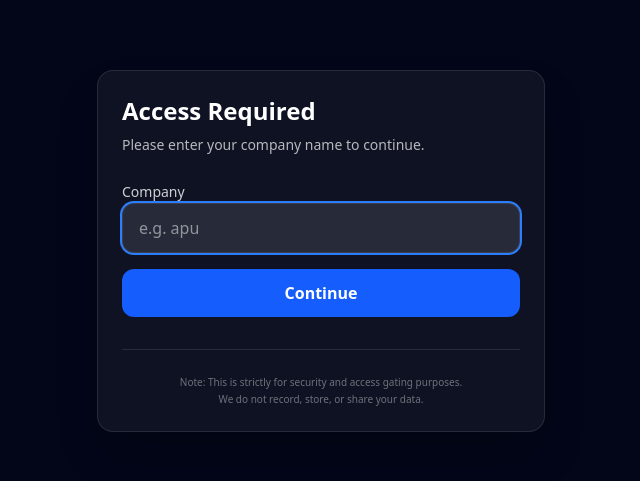
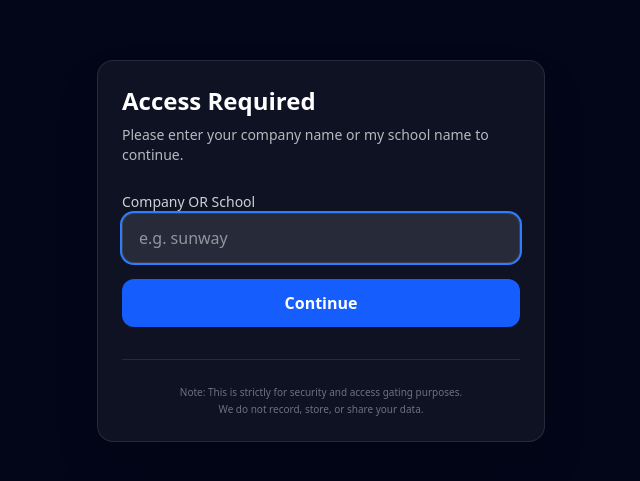
Before and after one commit to Teowwwzx/CV, a Next.js app in the folder cv-app/: page /access in a window 1280 px wide. Shown: the part 149-630 px from the top of the page, without its empty margins (319-959 px from the left). Built offline with nearby package versions, Linux system fonts and the light colour scheme.

Commit message:
docs(access): update access form text and placeholder
Update the instruction text to include school name as valid input and change placeholder example from "apu" to "sunway" to better reflect current requirements

```diff
--- a/cv-app/src/app/access/page.tsx
+++ b/cv-app/src/app/access/page.tsx
@@ -34,17 +34,17 @@ function AccessForm() {
       <div className="w-full max-w-md bg-white/5 border border-white/10 rounded-2xl p-6 shadow-2xl">
         <h1 className="text-2xl font-bold mb-2">Access Required</h1>
         <p className="text-white/70 text-sm mb-6">
-          Please enter your company name to continue.
+          Please enter your company name or my school name to continue.
         </p>
 
         <form onSubmit={submit} className="space-y-4">
           <div className="space-y-2">
-            <label className="text-sm font-medium text-white/80">Company</label>
+            <label className="text-sm font-medium text-white/80">Company OR School</label>
             <input
               value={company}
               onChange={(e) => setCompany(e.target.value)}
               className="w-full rounded-xl bg-white/10 border border-white/10 px-4 py-3 outline-none focus:ring-2 focus:ring-blue-500"
-              placeholder="e.g. apu"
+              placeholder="e.g. sunway"
               autoFocus
             />
           </div>
```
